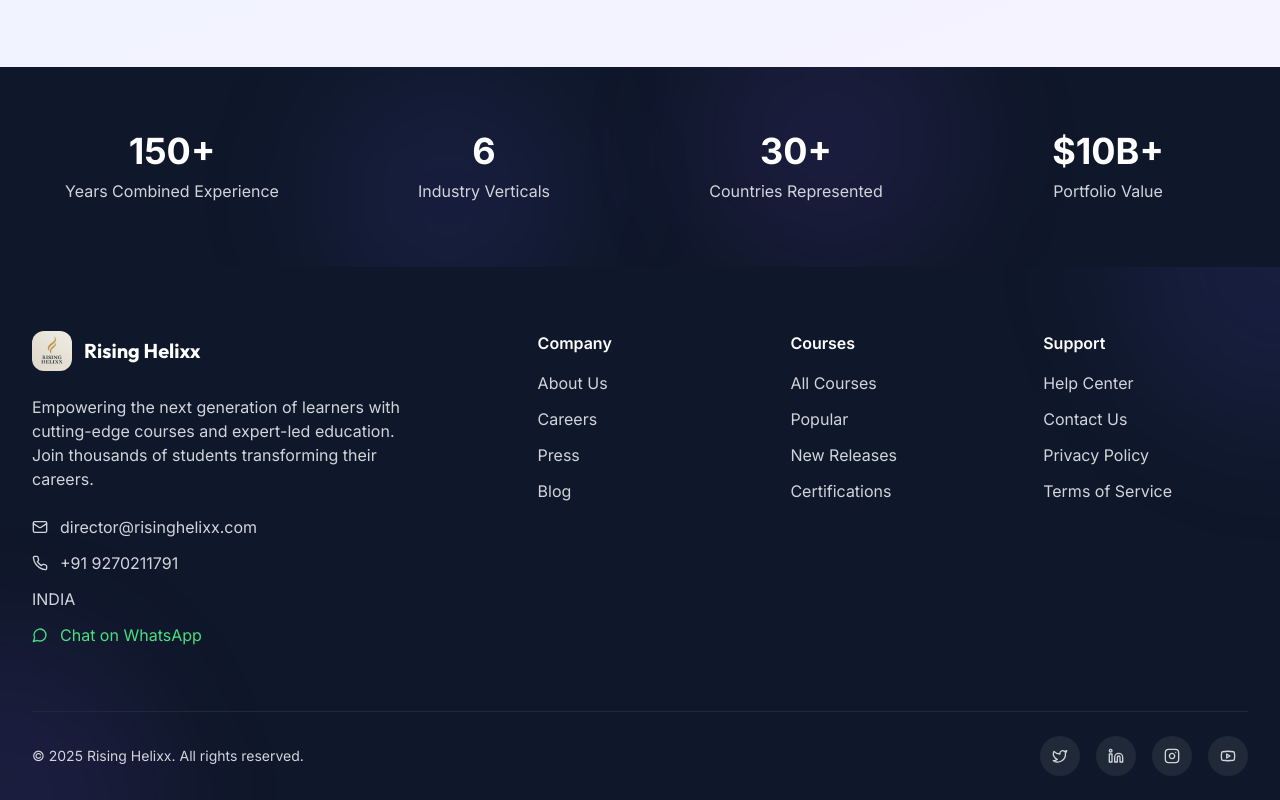
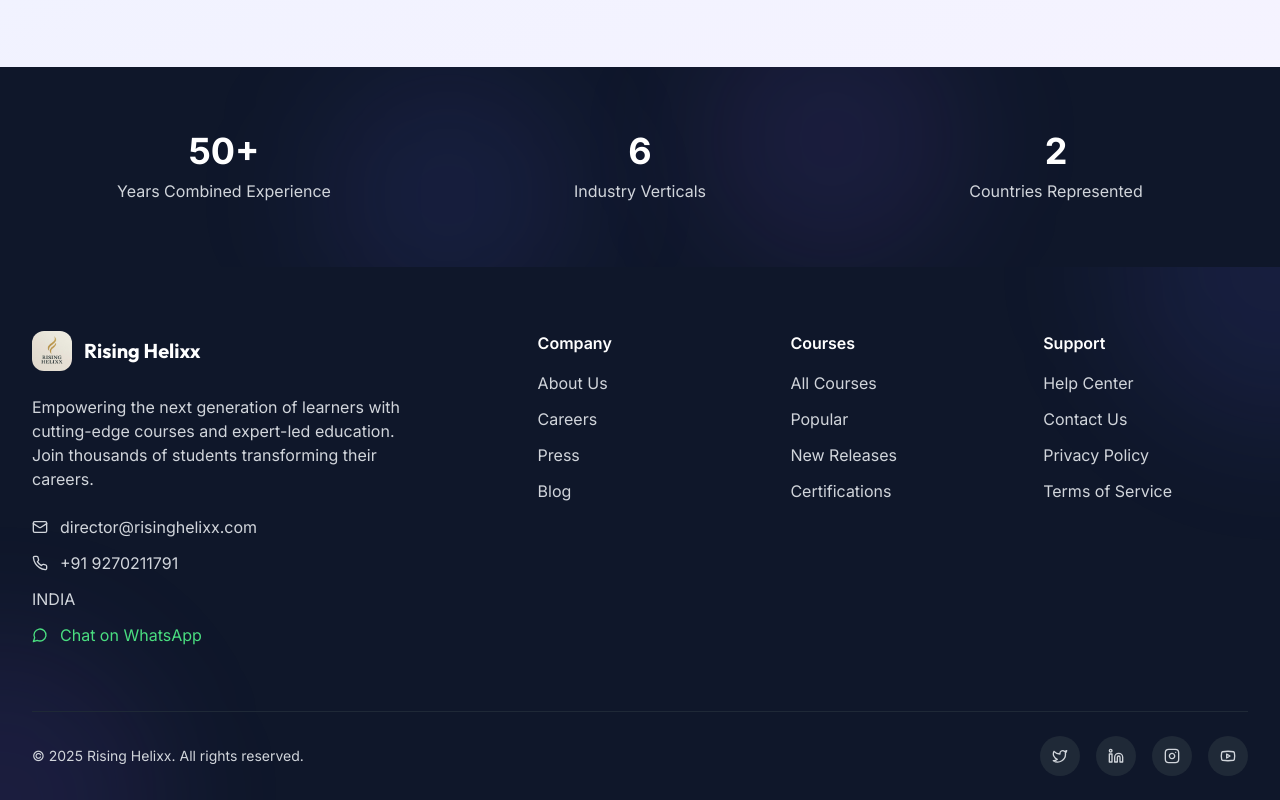
Before and after one commit to pratikh6i/risinghelixx, a React (Vite) app: page /advisory-board in a window 1280 px wide. Shown: the part 2593-3393 px from the top of the page. Built offline with nearby package versions, Linux system fonts and the light colour scheme; no server answers.

Commit message:
fix: Update advisory stats and testimonial school name

```diff
--- a/src/pages/AdvisoryBoard.jsx
+++ b/src/pages/AdvisoryBoard.jsx
@@ -238,9 +238,9 @@ export default function AdvisoryBoard() {
                 </div>
 
                 <div className="container-custom relative">
-                    <StaggerContainer className="grid grid-cols-2 md:grid-cols-4 gap-8 text-center">
+                    <StaggerContainer className="grid grid-cols-3 gap-8 text-center">
                         <StaggerItem>
-                            <p className="text-4xl font-bold text-white mb-2">150+</p>
+                            <p className="text-4xl font-bold text-white mb-2">50+</p>
                             <p className="text-gray-300">Years Combined Experience</p>
                         </StaggerItem>
                         <StaggerItem>
@@ -248,12 +248,8 @@ export default function AdvisoryBoard() {
                             <p className="text-gray-300">Industry Verticals</p>
                         </StaggerItem>
                         <StaggerItem>
-                            <p className="text-4xl font-bold text-white mb-2">30+</p>
+                            <p className="text-4xl font-bold text-white mb-2">2</p>
                             <p className="text-gray-300">Countries Represented</p>
-                        </StaggerItem>
-                        <StaggerItem>
-                            <p className="text-4xl font-bold text-white mb-2">$10B+</p>
-                            <p className="text-gray-300">Portfolio Value</p>
                         </StaggerItem>
                     </StaggerContainer>
                 </div>
--- a/src/pages/Home.jsx
+++ b/src/pages/Home.jsx
@@ -50,7 +50,7 @@ const features = [
 const testimonials = [
     {
         name: 'Mrs. Sharma',
-        role: 'Principal, Delhi Public School',
+        role: 'Principal, Housabai Magdum School',
         image: 'https://images.unsplash.com/photo-1573496359142-b8d87734a5a2?w=150',
         quote: 'Rising Helixx transformed how our students learn coding. The key-stage curriculum aligns perfectly with our academic goals.',
         rating: 5,
```
